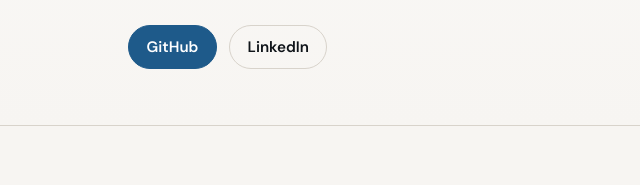
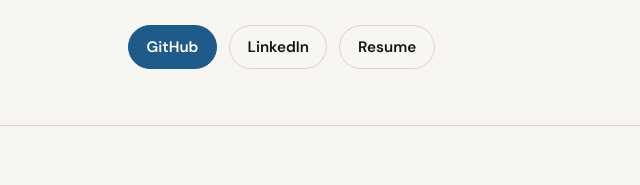
Before and after one commit to reesewesterhoff/reesewesterhoff.github.io, a website built with Vite: page index.html in a window 1280 px wide. Shown: the part 300-485 px from the top of the page, 0-640 px from the left. Built offline with nearby package versions, Linux system fonts and the light colour scheme.

Commit message:
update resume links, re-add resume button

```diff
--- a/index.html
+++ b/index.html
@@ -61,6 +61,7 @@
           <div class="hero-actions">
             <a class="button button--primary" href="https://github.com/reesewesterhoff" target="_blank" rel="noopener noreferrer">GitHub</a>
             <a class="button button--secondary" href="https://www.linkedin.com/in/reese-westerhoff-1ab3aa170/" target="_blank" rel="noopener noreferrer">LinkedIn</a>
+            <a class="button button--secondary" href="https://docs.google.com/document/d/1-X5IuDps5pz4_ENUU4Pcl8ce5WySn0XlQjc2GlCOLPI/edit?usp=sharing" target="_blank" rel="noopener noreferrer">Resume</a>
           </div>
         </div>
       </section>
@@ -144,7 +145,7 @@
               </a>
             </li>
             <li>
-              <a class="card" id="resume" href="https://docs.google.com/document/d/1YteNJDA2Rg8Jjz8fXsPEogWPxtb1-T0g3nogWocV9bA/edit?usp=sharing" target="_blank" rel="noopener noreferrer">
+              <a class="card" id="resume" href="https://docs.google.com/document/d/1-X5IuDps5pz4_ENUU4Pcl8ce5WySn0XlQjc2GlCOLPI/edit?usp=sharing" target="_blank" rel="noopener noreferrer">
                 <svg class="card-icon" viewBox="0 0 24 24" width="28" height="28" fill="none" stroke="currentColor" stroke-width="1.5" aria-hidden="true">
                   <path d="M14 2H6a2 2 0 0 0-2 2v16a2 2 0 0 0 2 2h12a2 2 0 0 0 2-2V8l-6-6z" stroke-linejoin="round" />
                   <path d="M14 2v6h6M16 13H8M16 17H8M10 9H8" stroke-linecap="round" />
```
